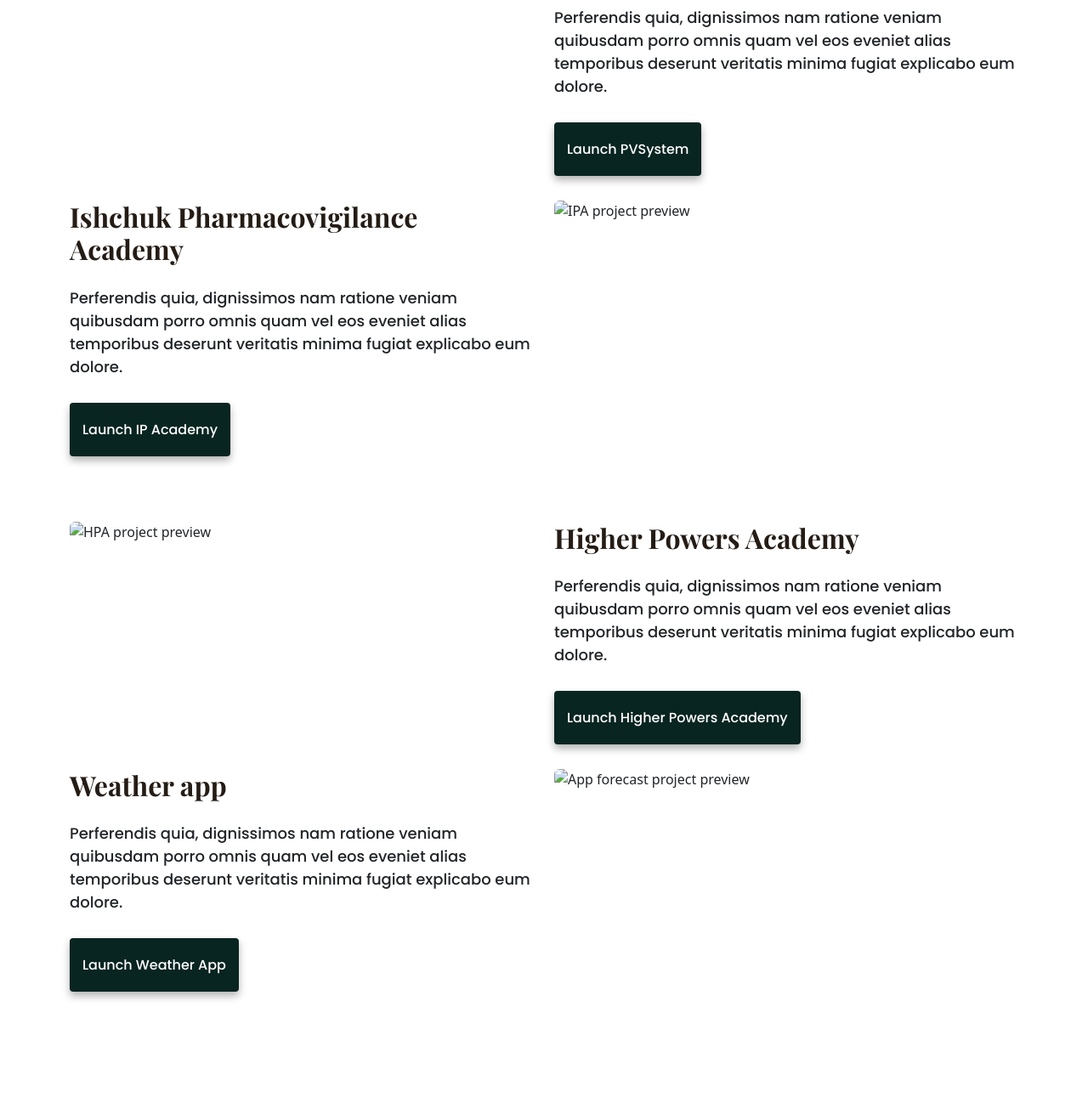
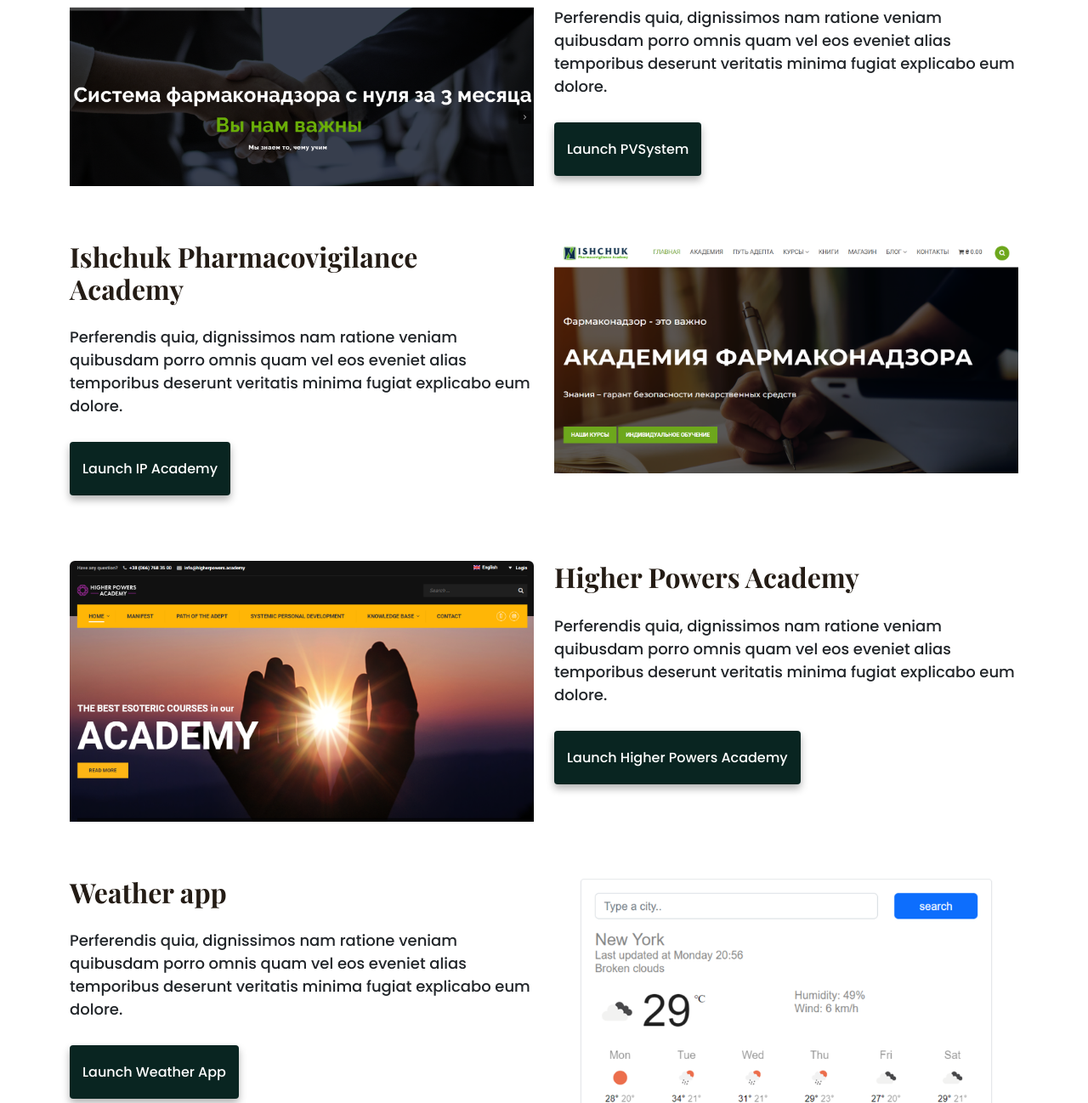
Before and after one commit to Viksia/Portfolio, a plain HTML site: page index.html in a window 1280 px wide. Shown: the part 564-1862 px from the top of the page at 85% size. Before the commit the page ends 1760 px from the top, so only its background shows below. Drawn offline with nearby package versions, Linux system fonts and the light colour scheme; the site is published under a folder, as on GitHub Pages, so addresses that start at the root find nothing.

Commit message:
Changed links to images

```diff
--- a/index.html
+++ b/index.html
@@ -63,7 +63,7 @@
     <div class="container">
         <div class="row mt-5">
             <div class="col-md-6">
-                <img src="/images/pvSystem.png" title="PVsystem project preview" alt="PVsystem project preview"
+                <img src="./images/pvSystem.png" title="PVsystem project preview" alt="PVsystem project preview"
                     class="img-fluid rounded pb-3 d-none d-sm-block" />
             </div>
             <div class="col-md-6">
@@ -99,13 +99,13 @@
                 </div>
             </div>
             <div class="col-md-6">
-                <img src="/images/IPAcademy.png" title="IPA project preview" alt="IPA project preview"
+                <img src="./images/IPAcademy.png" title="IPA project preview" alt="IPA project preview"
                     class="img-fluid rounded pb-3 d-none d-sm-block" />
             </div>
         </div>
         <div class="row mt-5">
             <div class="col-md-6">
-                <img src="/images/HPAcademy.png" title="HPA project preview" alt="HPA project preview"
+                <img src="./images/HPAcademy.png" title="HPA project preview" alt="HPA project preview"
                     class="img-fluid rounded pb-3 d-none d-sm-block" />
             </div>
             <div class="col-md-6">
@@ -141,7 +141,7 @@
                 </div>
             </div>
             <div class="col-md-6">
-                <img src="/images/forecastApp.png" title="App forecast project preview"
+                <img src="./images/forecastApp.png" title="App forecast project preview"
                     alt="App forecast project preview" class="img-fluid rounded pb-3 d-none d-sm-block" />
             </div>
         </div>
```
